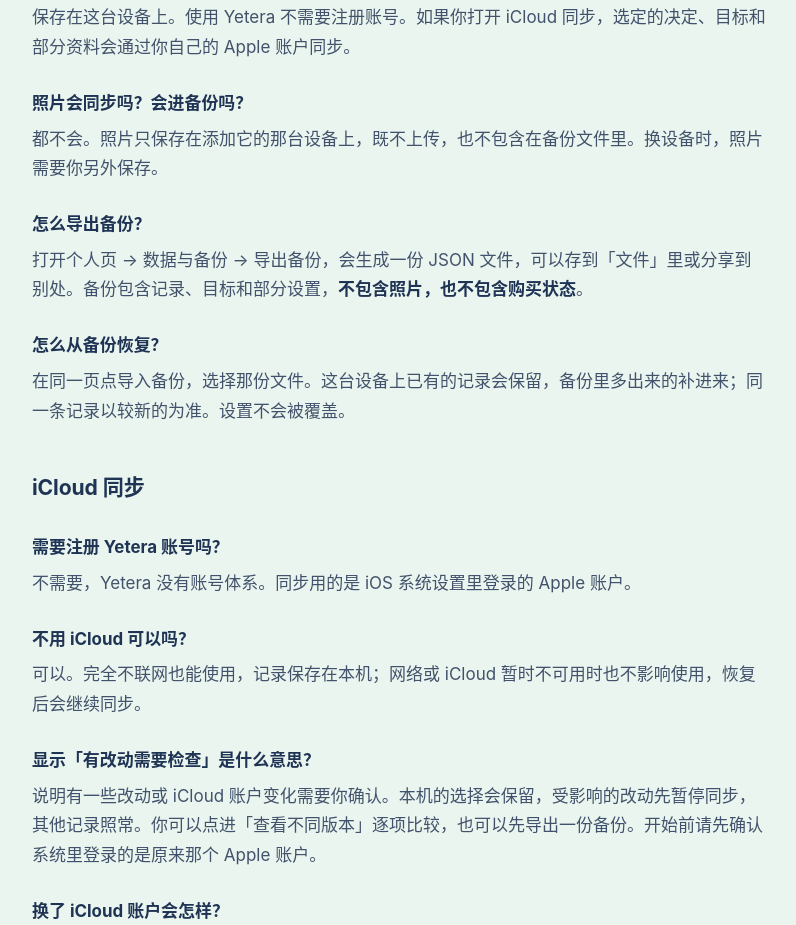
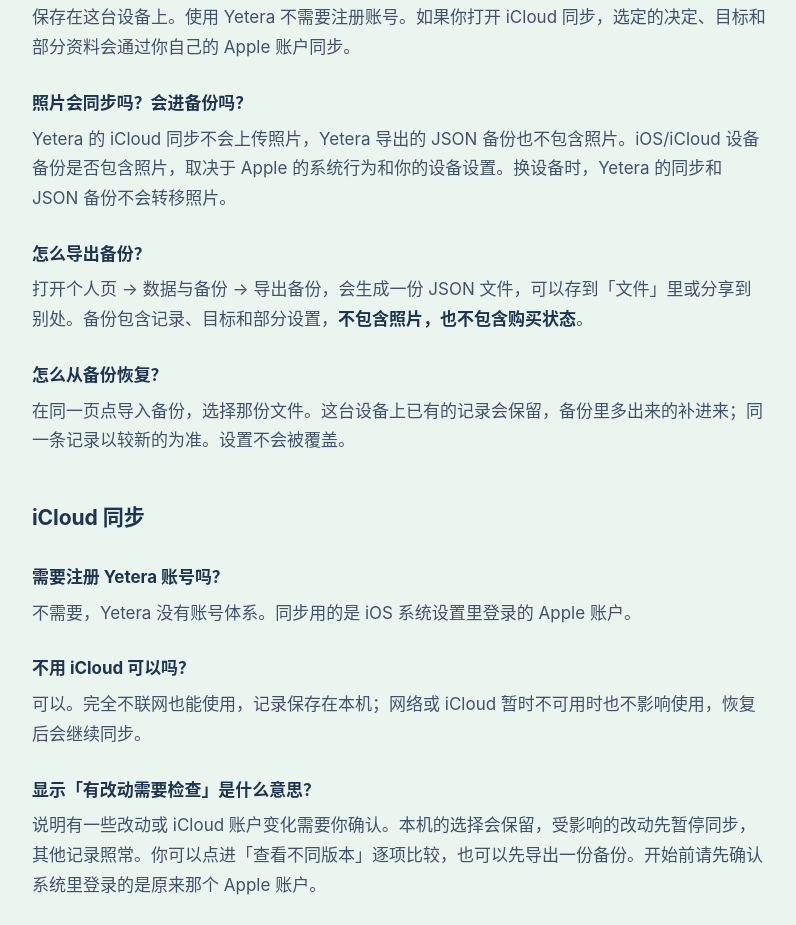
Before and after one commit to xxxclarinet/yetera-site, a plain HTML site: page support/index.html in a window 1280 px wide. Shown: the part 1052-1977 px from the top of the page, without its empty margins (148-944 px from the left). Drawn offline with Linux system fonts and the light colour scheme.

Commit message:
Clarify Chinese support photo backup wording

```diff
--- a/support/index.html
+++ b/support/index.html
@@ -62,7 +62,7 @@
     <h3>记录保存在哪里？</h3>
     <p>保存在这台设备上。使用 Yetera 不需要注册账号。如果你打开 iCloud 同步，选定的决定、目标和部分资料会通过你自己的 Apple 账户同步。</p>
     <h3>照片会同步吗？会进备份吗？</h3>
-    <p>都不会。照片只保存在添加它的那台设备上，既不上传，也不包含在备份文件里。换设备时，照片需要你另外保存。</p>
+    <p>Yetera 的 iCloud 同步不会上传照片，Yetera 导出的 JSON 备份也不包含照片。iOS/iCloud 设备备份是否包含照片，取决于 Apple 的系统行为和你的设备设置。换设备时，Yetera 的同步和 JSON 备份不会转移照片。</p>
     <h3>怎么导出备份？</h3>
     <p>打开个人页 → 数据与备份 → 导出备份，会生成一份 JSON 文件，可以存到「文件」里或分享到别处。备份包含记录、目标和部分设置，<strong>不包含照片，也不包含购买状态</strong>。</p>
     <h3>怎么从备份恢复？</h3>
```
